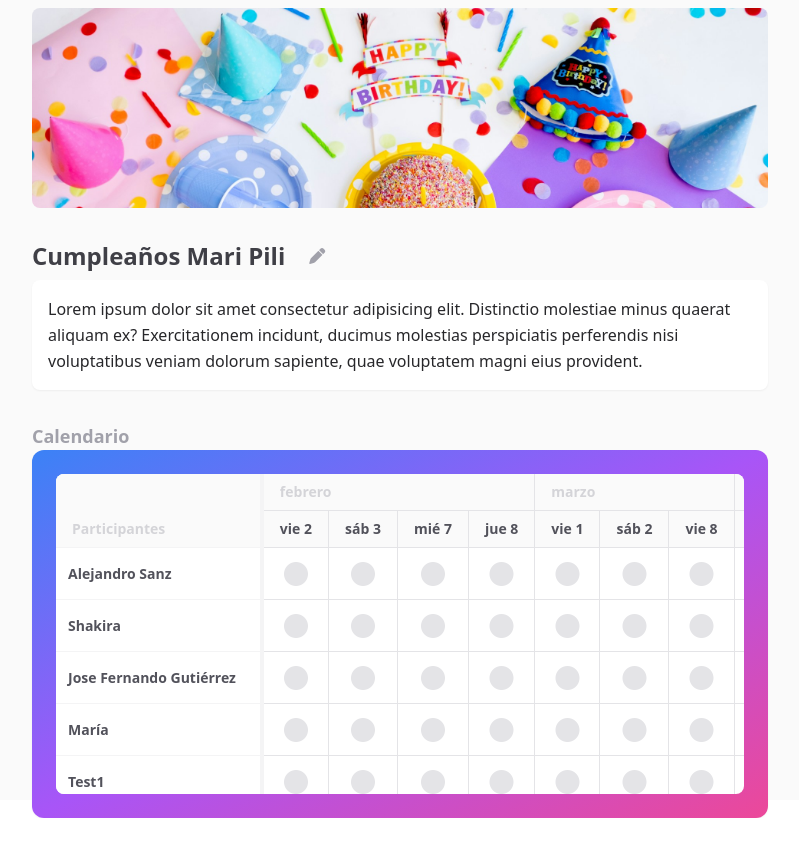
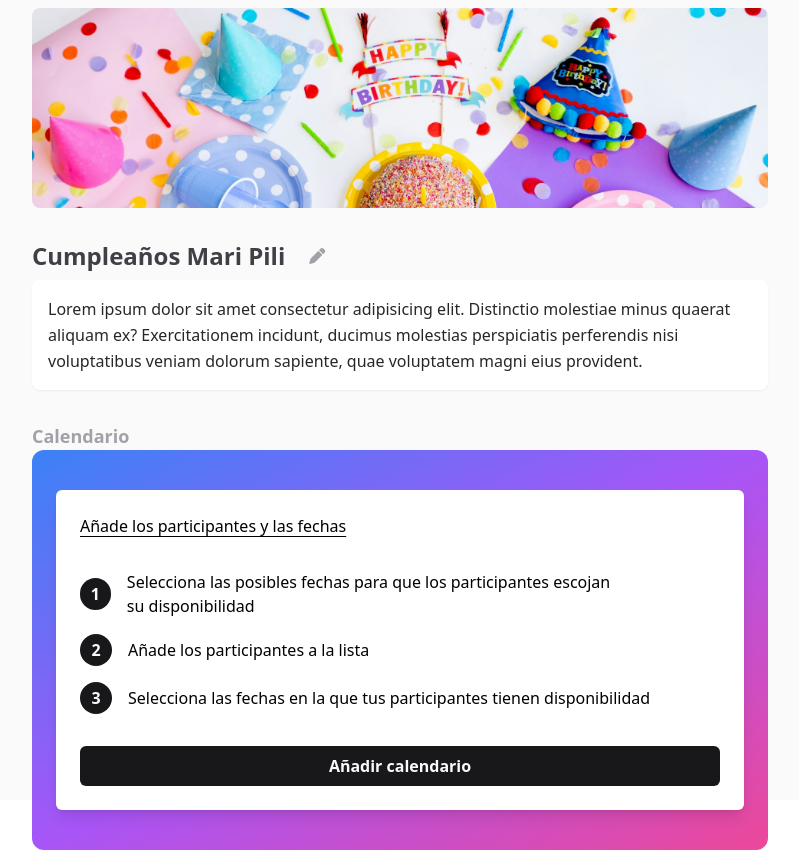
Before and after one commit to MMadlos/cronos-app, a React (Vite) app: page / in a window 1280 px wide. Shown: the whole page, without its empty margins (240-1039 px from the left). Before the commit the page ends 818 px from the top, so only its background shows below. Built offline with nearby package versions, Linux system fonts and the light colour scheme.

Commit message:
Move div container into Instructions component

```diff
--- a/src/App.jsx
+++ b/src/App.jsx
@@ -33,7 +33,7 @@ function App() {
 	const [participants, setParticipants] = useState(mockParticipants)
 	const [inputValue, setInputValue] = useState("")
 
-	const [stage, setStage] = useState(calendarProcess.table)
+	const [stage, setStage] = useState(calendarProcess.init)
 
 	function handleMonthArrows(e) {
 		const newMonthIndexEl = e.target.closest("[data-index]").dataset.index
@@ -160,20 +160,15 @@ function App() {
 					Calendario
 				</h2>
 				<div
-					className="flex h-fit flex-col gap-8 rounded-xl
-				bg-zinc-50 bg-gradient-to-br from-blue-500 via-purple-500 to-pink-500 p-6 shadow-sm"
+					className="flex h-[50vh] items-center justify-center gap-8 rounded-xl
+				bg-zinc-50 bg-gradient-to-br from-blue-500 via-purple-500 to-pink-500 p-6"
 				>
 					{stage === calendarProcess.init && (
-						<div
-							className=" flex flex-col gap-8 rounded-md bg-white
-									 p-6 shadow-sm"
-						>
-							<Instructions
-								onClickAddCalendar={() =>
-									setStage(calendarProcess.pickDates)
-								}
-							/>
-						</div>
+						<Instructions
+							onClickAddCalendar={() =>
+								setStage(calendarProcess.pickDates)
+							}
+						/>
 					)}
 
 					{stage === calendarProcess.pickDates && (
--- a/src/components/CalendarProcess/Instructions.jsx
+++ b/src/components/CalendarProcess/Instructions.jsx
@@ -1,6 +1,6 @@
 export default function Instructions({ onClickAddCalendar }) {
 	return (
-		<>
+		<div className=" flex flex-col gap-8 rounded-md bg-white p-6 shadow-lg">
 			<h3 className="font-medium underline underline-offset-4">
 				Añade los participantes y las fechas
 			</h3>
@@ -36,6 +36,6 @@ export default function Instructions({ onClickAddCalendar }) {
 			>
 				Añadir calendario
 			</button>
-		</>
+		</div>
 	)
 }
```
